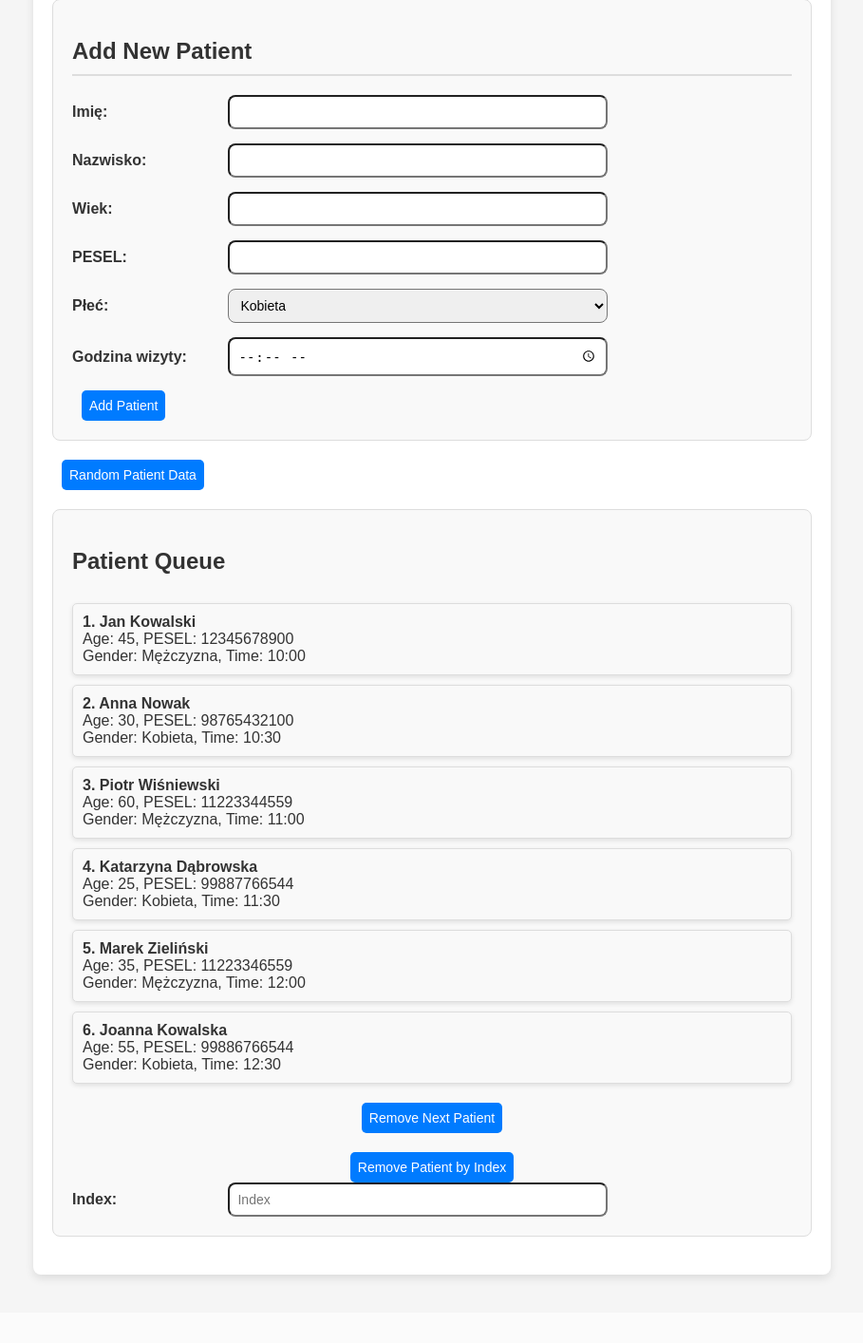
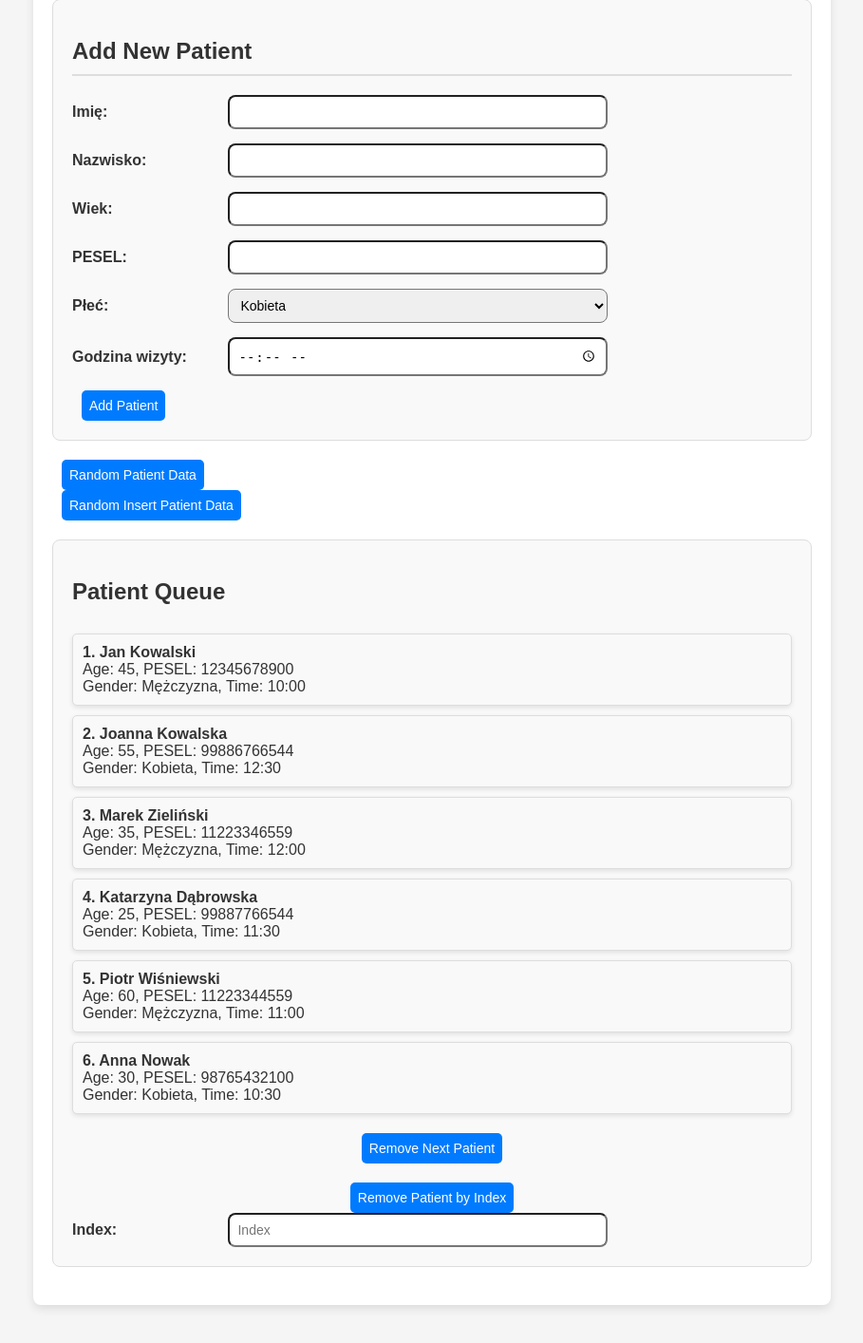
Before and after one commit to NaviteLogger/NFZ-Queue-Simulator, a Flask app: page / in a window 1280 px wide. Shown: the part 217-1631 px from the top of the page at 95% size, without its empty margins (185-1094 px from the left). Before the commit the page ends 1566 px from the top, so only its background shows below. Run offline with Flask 3, Linux system fonts and the light colour scheme.

Commit message:
Added sample data for inserting patient at specific position

```diff
--- a/app.py
+++ b/app.py
@@ -25,6 +25,8 @@
                  test_patient_3, test_patient_4, test_patient_5, test_patient_6]
 for patient in test_patients:
     queue.add_patient(patient)
+
+queue._build_heap()
 
 patients_names = ['Marek', 'Marek', 'Piotr', 'Piotr', 'Katarzyna', 'Adam', 'Anna', 'Maria', 'Adam',
                   'Katarzyna', 'Joanna', 'Joanna', 'Katarzyna', 'Katarzyna', 'Ewa', 'Ewa', 'Adam', 'Anna', 'Adam', 'Anna']
@@ -78,7 +80,8 @@
         "pesel": p.pesel,
         "gender": p.gender.value,
         "time_of_visit": p.time_of_visit.strftime('%H:%M'),
-    } for i, p in enumerate(queue.heap)]
+    } for i, p in enumerate(queue.display_queue())]
+    print(patients)
     return jsonify(patients)
 
 
--- a/patient.py
+++ b/patient.py
@@ -174,9 +174,9 @@
         :param n: To długość danych wejściowych, z jakiej będzie zrobiony kopiec.
         :param i: To miejsce, od którego przywracamy porządek kopca minimalnego.
         """
-        smallest = i  # indeks najmniejszego elementu, na początku 0
-        left_child = 2 * i + 1  # lewy potomek, badanego węzła
-        right_child = 2 * i + 2  # prawy potomek, badanego węzła
+        smallest: int = i  # indeks najmniejszego elementu, na początku 0
+        left_child: int = 2 * i + 1  # lewy potomek, badanego węzła
+        right_child: int = 2 * i + 2  # prawy potomek, badanego węzła
 
         if left_child < n and self.heap[left_child].time_of_visit < self.heap[smallest].time_of_visit:
             smallest = left_child
--- a/templates/single_page.html
+++ b/templates/single_page.html
@@ -210,9 +210,6 @@
             </div>
             <button type="submit">Add Patient</button>
         </form>
-        <div>
-            <button id="randomPatientDatae">Random Patient Data</button>
-        </div>
 
         <!-- Insert Patient Form -->
         <form id="insertPatientForm">
@@ -247,6 +244,12 @@
             <button type="submit">Insert Patient</button>
         </form>
 
+        <div>
+            <button id="randomPatientData">Random Patient Data</button>
+        </div>
+        <div>
+            <button id="randomInsertPatientData">Random Insert Patient Data</button>
+        </div>
         <!-- Patient Queue -->
         <div class="queue-container">
             <h2>Patient Queue</h2>
@@ -301,7 +304,7 @@
         }
 
         // Random patient data
-        document.getElementById("randomPatientDatae").addEventListener("click", async () => {
+        document.getElementById("randomPatientData").addEventListener("click", async () => {
             const response = await fetch('/api/random-patient');
             const data = await response.json();
             const patient = data;
@@ -311,6 +314,18 @@
             document.getElementById("gender").value = patient.gender;
             document.getElementById("pesel").value = patient.pesel;
             document.getElementById("time_of_visit").value = patient.time_of_visit;
+        });
+
+        document.getElementById("randomInsertPatientData").addEventListener("click", async () => {
+            const response = await fetch('/api/random-patient');
+            const data = await response.json();
+            const patient = data;
+            document.getElementById("insert_name").value = patient.name;
+            document.getElementById("insert_surname").value = patient.surname;
+            document.getElementById("insert_age").value = patient.age;
+            document.getElementById("insert_gender").value = patient.gender;
+            document.getElementById("insert_pesel").value = patient.pesel;
+            document.getElementById("insert_time_of_visit").value = patient.time_of_visit;
         });
 
         // Add a new patient
```
